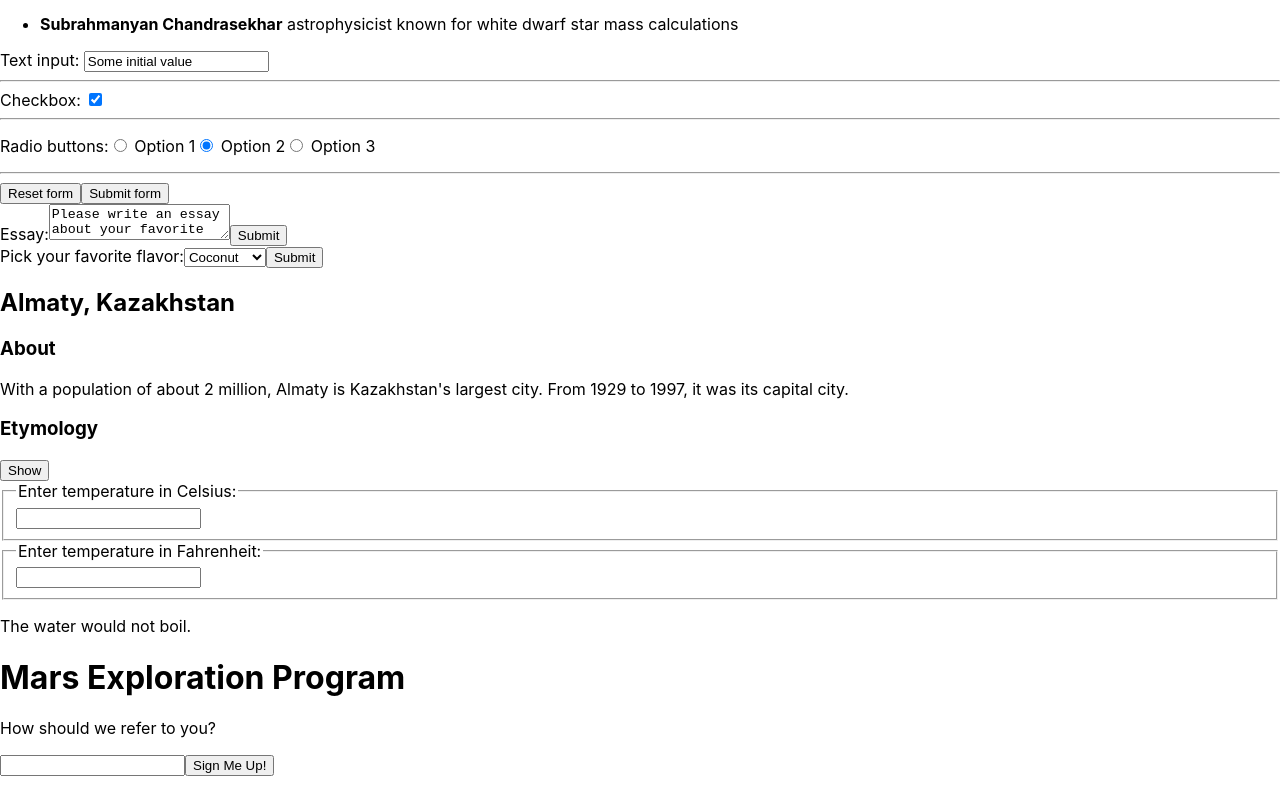
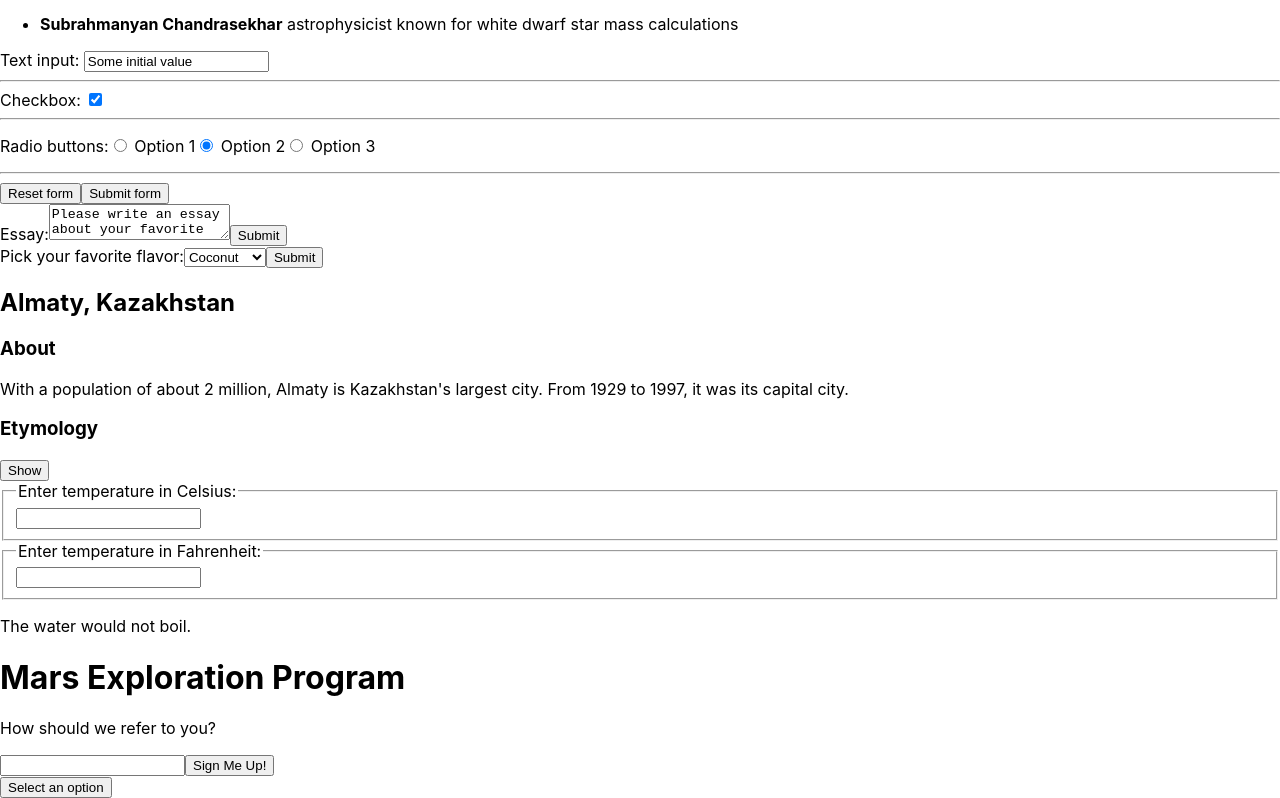
Before and after one commit to muthulakshmimurugan/reactjs, a React (Create React App) app: page / in a window 1280 px wide. Shown: the part 956-1754 px from the top of the page. Before the commit the page ends 1732 px from the top, so only its background shows below. Built offline with nearby package versions, Linux system fonts and the light colour scheme.

Commit message:
accessibility functionality

```diff
--- a/src/App.js
+++ b/src/App.js
@@ -12,6 +12,7 @@ import FlavorForm from './select';
 import Accordion from './sharingComponents';
 import Calculator from './calculator';
 import SignUpDialog from './composition';
+import BlurExample from './blur';
 
  function AppTest() {
   const messages = ['React', 'Re: React', 'Re:Re: React'];
@@ -30,6 +31,7 @@ import SignUpDialog from './composition';
     <Accordion />
     <Calculator />
     <SignUpDialog />
+    <BlurExample />
     </div>
 
 
--- /dev/null
+++ b/src/blur.js
@@ -0,0 +1,60 @@
+import React from 'react';
+class BlurExample extends React.Component {
+    constructor(props) {
+      super(props);
+
+      this.state = { isOpen: false };
+      this.timeOutId = null;
+
+      this.onClickHandler = this.onClickHandler.bind(this);
+      this.onBlurHandler = this.onBlurHandler.bind(this);
+      this.onFocusHandler = this.onFocusHandler.bind(this);
+    }
+
+    onClickHandler() {
+      this.setState(currentState => ({
+        isOpen: !currentState.isOpen
+      }));
+    }
+
+    // We close the popover on the next tick by using setTimeout.
+    // This is necessary because we need to first check if
+    // another child of the element has received focus as
+    // the blur event fires prior to the new focus event.
+    onBlurHandler() {
+      this.timeOutId = setTimeout(() => {
+        this.setState({
+          isOpen: false
+        });
+      });
+    }
+
+    // If a child receives focus, do not close the popover.
+    onFocusHandler() {
+      clearTimeout(this.timeOutId);
+    }
+
+    render() {
+      // React assists us by bubbling the blur and
+      // focus events to the parent.
+      return (
+        <div onBlur={this.onBlurHandler}
+             onFocus={this.onFocusHandler}>
+          <button onClick={this.onClickHandler}
+                  aria-haspopup="true"
+                  aria-expanded={this.state.isOpen}>
+            Select an option
+          </button>
+          {this.state.isOpen && (
+            <ul>
+              <li>Option 1</li>
+              <li>Option 2</li>
+              <li>Option 3</li>
+            </ul>
+          )}
+        </div>
+      );
+    }
+  }
+
+  export default BlurExample;
```
